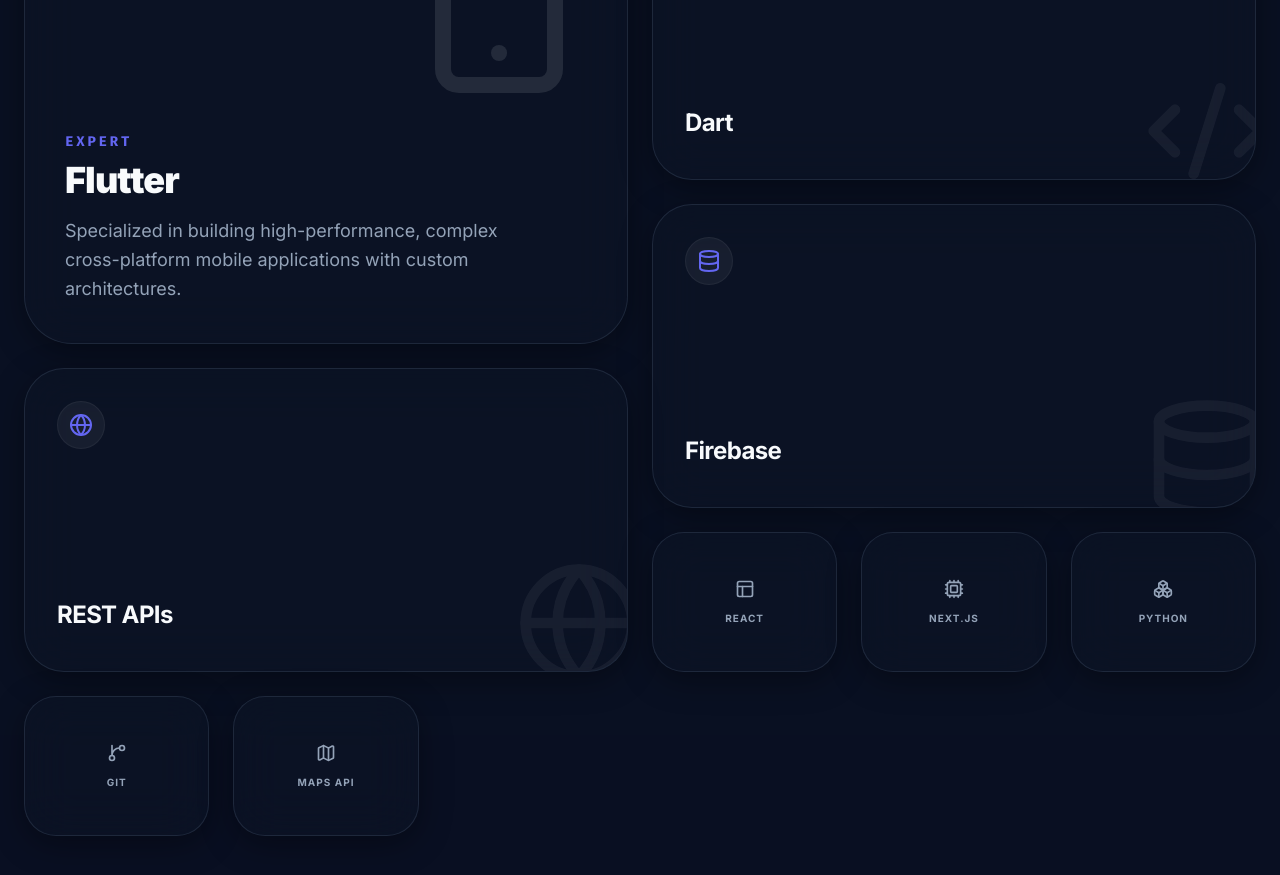
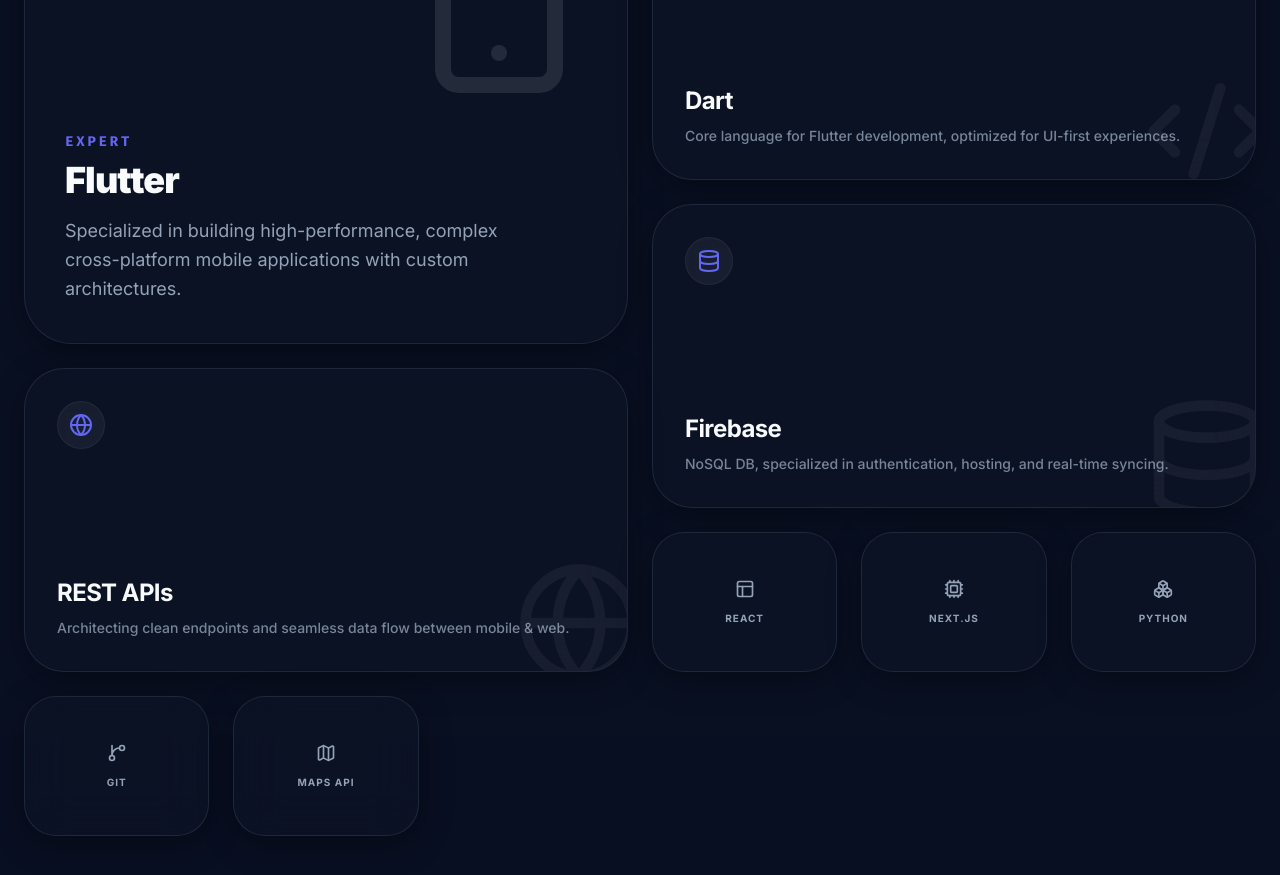
Before and after one commit to TZ-ArbaazBaig/Personal_portfolio, a Next.js app: page / in a window 1280 px wide. Shown: the part 7140-8015 px from the top of the page. Built offline with nearby package versions, Linux system fonts and the light colour scheme; no server answers.

Commit message:
UI: Enrich Skills bento grid, enhance project mockups, fix resume link, and adjust chatbot z-index

```diff
--- a/src/components/AIChatbot.tsx
+++ b/src/components/AIChatbot.tsx
@@ -114,7 +114,7 @@
                         initial={{ opacity: 0, scale: 0.9, y: 32 }}
                         animate={{ opacity: 1, scale: 1, y: 0 }}
                         exit={{ opacity: 0, scale: 0.9, y: 32 }}
-                        className="fixed bottom-24 right-4 left-4 md:left-auto md:right-10 md:bottom-32 w-auto md:w-[400px] h-[70vh] md:h-[600px] glass-card rounded-[2.5rem] overflow-hidden flex flex-col z-50 border border-white/10 shadow-[0_32px_128px_-16px_rgba(0,0,0,0.6)]"
+                        className="fixed bottom-24 right-4 left-4 md:left-auto md:right-10 md:bottom-32 w-auto md:w-[400px] h-[70vh] md:h-[600px] glass-card rounded-[2.5rem] overflow-hidden flex flex-col z-[100] border border-white/10 shadow-[0_32px_128px_-16px_rgba(0,0,0,0.6)]"
                     >
                         {/* Header */}
                         <div className="bg-slate-900/60 p-6 flex items-center justify-between border-b border-white/5">
--- a/src/components/Hero.tsx
+++ b/src/components/Hero.tsx
@@ -68,14 +68,14 @@
                         </MagneticButton>
 
                         <MagneticButton>
-                            <Link
+                            <a
                                 href="/resume/Arbaaz_Baig_Resume.pdf"
                                 target="_blank"
-                                download
+                                download="Arbaaz_Baig_Resume.pdf"
                                 className="px-8 py-5 text-foreground/40 font-bold flex items-center gap-2 hover:text-foreground transition-all active:scale-95"
                             >
                                 Resume <Download className="w-4 h-4" />
-                            </Link>
+                            </a>
                         </MagneticButton>
                     </motion.div>
 
--- a/src/components/Skills.tsx
+++ b/src/components/Skills.tsx
@@ -15,9 +15,24 @@
         glow: "shadow-blue-500/10",
     },
     medium: [
-        { name: "Dart", icon: <Code2 className="w-6 h-6" />, color: "from-blue-600/10 to-transparent" },
-        { name: "Firebase", icon: <Database className="w-6 h-6" />, color: "from-orange-500/10 to-transparent" },
-        { name: "REST APIs", icon: <Globe className="w-6 h-6" />, color: "from-emerald-500/10 to-transparent" },
+        {
+            name: "Dart",
+            icon: <Code2 className="w-6 h-6" />,
+            color: "from-blue-600/10 to-transparent",
+            description: "Core language for Flutter development, optimized for UI-first experiences."
+        },
+        {
+            name: "Firebase",
+            icon: <Database className="w-6 h-6" />,
+            color: "from-orange-500/10 to-transparent",
+            description: "NoSQL DB, specialized in authentication, hosting, and real-time syncing."
+        },
+        {
+            name: "REST APIs",
+            icon: <Globe className="w-6 h-6" />,
+            color: "from-emerald-500/10 to-transparent",
+            description: "Architecting clean endpoints and seamless data flow between mobile & web."
+        },
     ],
     small: [
         { name: "React", icon: <Layout className="w-5 h-5" /> },
@@ -82,6 +97,9 @@
                             </div>
                             <div>
                                 <h4 className="text-2xl font-bold tracking-tight mb-2">{skill.name}</h4>
+                                <p className="text-sm text-muted-foreground/80 leading-relaxed font-medium">
+                                    {skill.description}
+                                </p>
                             </div>
                         </motion.div>
                     ))}
```
